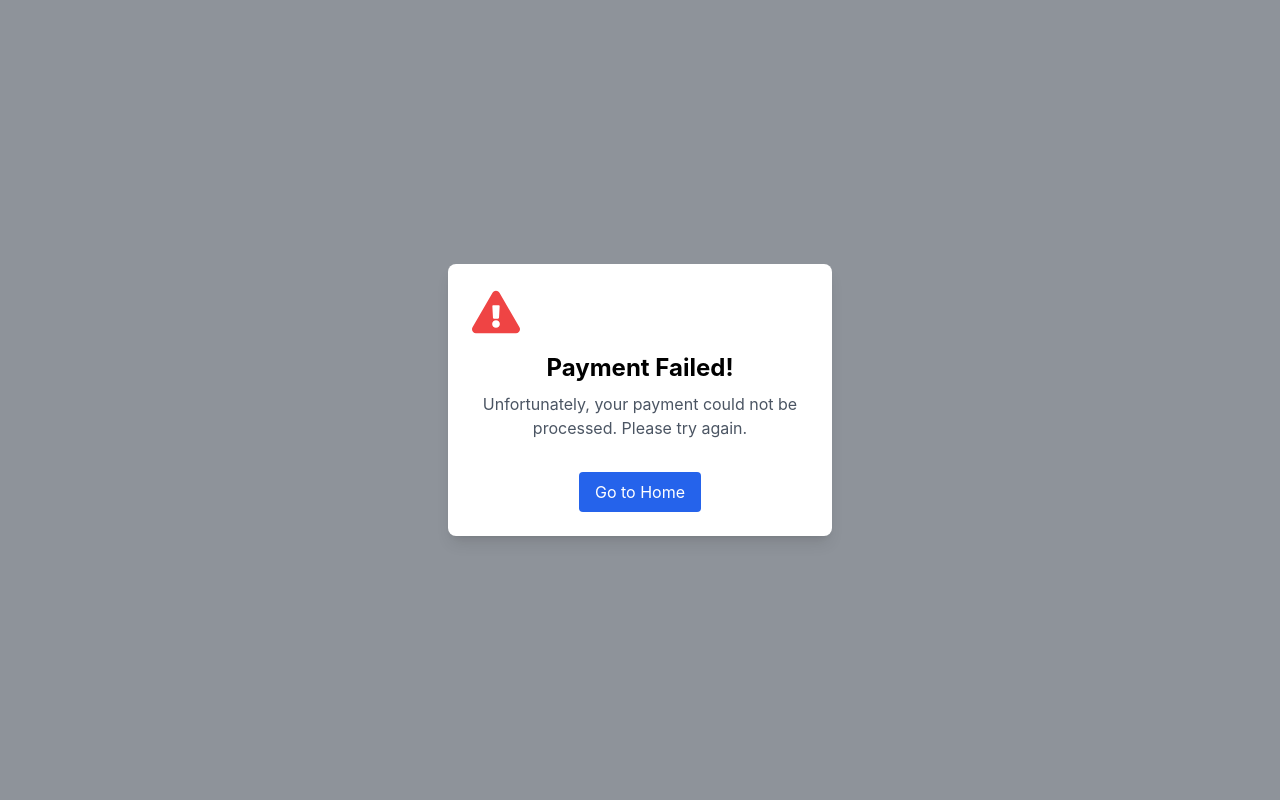
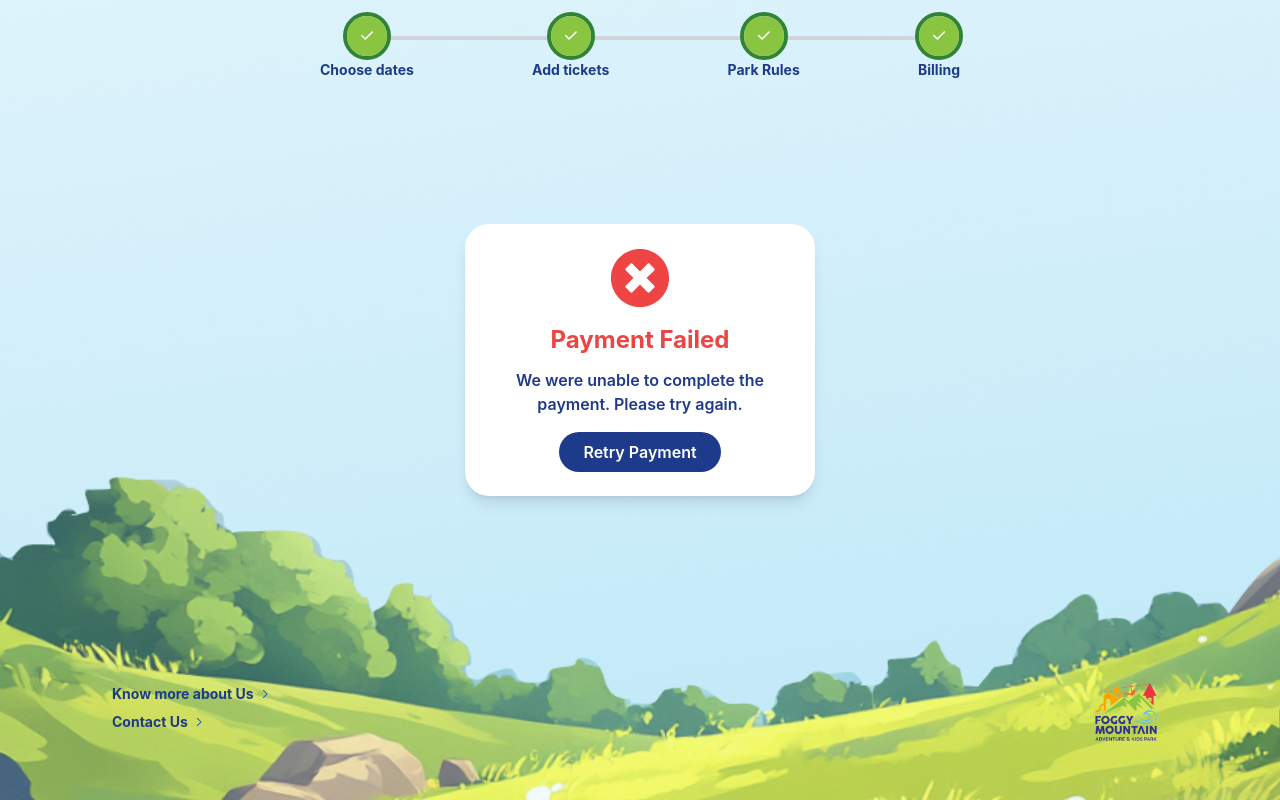
Before and after one commit to fayizIT/Ticket-Management, a React (Vite) app in the folder frontend-api/: page /payment-failed in a window 1280 px wide. Built offline with nearby package versions, Linux system fonts and the light colour scheme.

Commit message:
latest commit on booking summery and tickect cart  issue fixed

```diff
--- a/frontend-api/src/components/PaymentFailed.tsx
+++ b/frontend-api/src/components/PaymentFailed.tsx
@@ -1,28 +1,56 @@
-import React from 'react';
-import { FaExclamationTriangle } from 'react-icons/fa';
-import { useNavigate } from 'react-router-dom';
+import React from "react";
+import { FaTimesCircle } from "react-icons/fa";
+import { useNavigate } from "react-router-dom";
+import backgroundImage from "../../public/assets/TicketFrame.png";
+import Timeline from "./Timeline";
+import Image from "../../public/assets/clientlogo.png";
+import Footer from "./userFooter";
 
 const PaymentFailed: React.FC = () => {
   const navigate = useNavigate();
 
-  const handleRedirect = () => {
-    navigate("/"); // Redirect to home
+  const handleRetry = () => {
+    // Redirect to payment page or retry functionality
+    navigate("/billing");
   };
 
   return (
-    <div className="fixed inset-0 flex items-center justify-center bg-gray-800 bg-opacity-50">
-      <div className="bg-white rounded-lg shadow-lg p-6 max-w-sm mx-auto text-center">
-        <FaExclamationTriangle className="text-red-500 text-5xl mb-4" />
-        <h2 className="text-2xl font-bold mb-2">Payment Failed!</h2>
-        <p className="text-gray-600 mb-4">
-          Unfortunately, your payment could not be processed. Please try again.
-        </p>
-        <button
-          onClick={handleRedirect}
-          className="mt-4 px-4 py-2 bg-blue-600 text-white rounded hover:bg-blue-700 transition duration-300"
-        >
-          Go to Home
-        </button>
+    <div
+      className="min-h-screen flex flex-col bg-no-repeat bg-cover bg-center w-full"
+      style={{
+        backgroundImage: `url(${backgroundImage})`,
+        backgroundSize: "cover",
+      }}
+    >
+      <Timeline currentStep={4} onStepClick={() => console.log("Step clicked!")} />
+
+      <div className="flex flex-col items-center justify-center w-full flex-grow p-4 md:p-8">
+        <div className="bg-white rounded-3xl shadow-lg p-4 md:p-6 w-[350px] max-w-md text-center">
+          {/* Failed Icon */}
+          <div className="w-full flex justify-center mb-4">
+            <FaTimesCircle className="text-red-500 text-5xl md:text-6xl" />
+          </div>
+
+          {/* Failed Message */}
+          <h2 className="text-xl md:text-2xl font-bold mb-3 text-red-500">
+            Payment Failed
+          </h2>
+          <p className="text-blue-900 font-semibold text-sm md:text-base mb-4">
+            We were unable to complete the payment. Please try again.
+          </p>
+
+          {/* Retry Button */}
+          <button
+            onClick={handleRetry}
+            className="bg-blue-900 text-white py-2 px-6 rounded-full hover:bg-blue-900 font-semibold"
+          >
+            Retry Payment
+          </button>
+        </div>
+      </div>
+
+      <div className="flex flex-col md:flex-row w-full justify-between p-4 md:p-8">
+      <Footer imageSrc={Image} />
       </div>
     </div>
   );
--- a/frontend-api/src/components/PaymentSuccess.tsx
+++ b/frontend-api/src/components/PaymentSuccess.tsx
@@ -1,6 +1,6 @@
 import React from "react";
 import { FaCheckCircle } from "react-icons/fa";
-import { useNavigate, useLocation } from "react-router-dom";
+import { useLocation } from "react-router-dom";
 import { PdfGenerator } from "./PdfGenerator";
 import backgroundImage from "../../public/assets/TicketFrame.png";
 import RightFooter from "./RightFooter";
@@ -9,13 +9,8 @@ import Timeline from "./Timeline";
 import Image from "../../public/assets/clientlogo.png";
 
 const PaymentSuccess: React.FC = () => {
-  const navigate = useNavigate();
   const location = useLocation();
   const bookingData = location.state?.bookingData;
-
-  const handleRedirect = () => {
-    navigate("/");
-  };
 
   // Format date to "15 October 2024"
   const formattedDate = bookingData?.dateOfVisit
--- a/frontend-api/src/components/userFooter.tsx
+++ b/frontend-api/src/components/userFooter.tsx
@@ -7,11 +7,15 @@ interface FooterProps {
 
 const Footer: React.FC<FooterProps> = ({ imageSrc }) => {
   return (
-    <div className="flex flex-col md:flex-row items-center justify-between w-full mt-4 p-4  border-gray-300 space-y-4 md">
+    <div className="flex flex-col items-center w-full mt-4 p-4  border-gray-300 space-y-4">
+      {/* Main Footer Content */}
+      <div className="flex flex-col md:flex-row items-center justify-between w-full">
+
         {/* Left Section */}
-      <div className="text-center md:text-start text-blue-900 space-y-2">
+        <div className="text-center md:text-start text-blue-900 space-y-2 md:ml-16 -mt-2">
+          <div className="flex flex-col items-center md:items-start space-y-2">
             <h2 className="text-xs md:text-sm font-bold flex items-center justify-center md:justify-start">
-          Know More About Us
+              Know more about Us
               <GoChevronRight className="ml-1 text-blue-700" />
             </h2>
             <h2 className="text-xs md:text-sm font-bold flex items-center justify-center md:justify-start">
@@ -19,10 +23,12 @@ const Footer: React.FC<FooterProps> = ({ imageSrc }) => {
               <GoChevronRight className="ml-1 text-blue-700" />
             </h2>
           </div>
+        </div>
 
         {/* Right Section */}
-      <div className="flex justify-center md:justify-end">
-        <img src={imageSrc} alt="Logo" className="h-8 sm:h-12 md:h-16" />
+        <div className="flex justify-center md:justify-end md:mr-16 mt-4 md:mt-0">
+          <img src={imageSrc} alt="Logo" className="h-12 sm:h-16 md:h-20" />
+        </div>
       </div>
     </div>
   );
--- a/frontend-api/src/pages/UserSide/ReviewBooking/BookingSummary.tsx
+++ b/frontend-api/src/pages/UserSide/ReviewBooking/BookingSummary.tsx
@@ -116,7 +116,7 @@ export const BookingSummary: React.FC<BookingSummaryProps> = ({
                     <FaUser className="w-6 h-6 text-blue-900" />
                     <div className="ml-2">
                       <h4 className="font-bold text-sm">{category.name}</h4>
-                      <p className="text-xs text-blue-900">
+                      <p className="text-xs font-semibold text-blue-900">
                         ₹{category.price.toFixed(2)}
                       </p>
                     </div>
@@ -153,7 +153,7 @@ export const BookingSummary: React.FC<BookingSummaryProps> = ({
                     </div>
                   </div>
 
-                  <p className="text-xs text-blue-900 w-1/5 text-right">
+                  <p className="text-xs font-semibold text-blue-900 w-1/5 text-right">
                     ₹{(count * category.price).toFixed(2)}
                   </p>
                 </div>
--- a/frontend-api/src/pages/UserSide/TicketCart/RightPanel.tsx
+++ b/frontend-api/src/pages/UserSide/TicketCart/RightPanel.tsx
@@ -79,10 +79,10 @@ const RightPanel: React.FC<{
               <div className="flex items-center">
                 <FaUser className="w-5 h-5 mr-2 text-blue-900" />
                 <div>
-                  <h4 className="font-medium text-sm text-blue-900">
+                  <h4 className="font-semibold text-sm text-blue-900">
                     {category.name}
                   </h4>
-                  <p className="text-xs text-blue-900">
+                  <p className="text-xs text-blue-900 font-semibold">
                     ₹{category.price.toFixed(2)}
                   </p>
                 </div>
@@ -121,13 +121,13 @@ const RightPanel: React.FC<{
       <div className="flex items-center bg-blue-50 p-2 rounded-md mb-3">
         <input
           type="text"
-          className="bg-transparent border-none flex-grow text-xs focus:outline-none placeholder-blue-900"
+          className="bg-transparent border-none flex-grow text-xs focus:outline-none placeholder-blue-900 font-semibold"
           placeholder="Enter a Coupon code"
           value={couponCode}
           onChange={(e) => setCouponCode(e.target.value)}
         />
         <button
-          className="bg-blue-900 text-white rounded-md px-2 py-1 text-xs hover:bg-blue-900"
+          className="bg-blue-900 text-white rounded-md px-2 py-1 text-xs hover:bg-blue-900 font-semibold"
           onClick={handleApplyCoupon}
         >
           {activeCoupon ? "Remove" : "Apply"}
--- a/frontend-api/src/pages/UserSide/TicketCart/TicketCartPage.tsx
+++ b/frontend-api/src/pages/UserSide/TicketCart/TicketCartPage.tsx
@@ -2,25 +2,21 @@ import React, { useEffect, useState } from "react";
 import { useDispatch, useSelector } from "react-redux";
 import {
   fetchTicketCategories,
-  applyDiscount,
-  removeDiscount,
 } from "../../../redux/ticketSlice";
 import LeftPanel from "./LeftPanel";
 import RightPanel from "./RightPanel";
 import { useNavigate } from "react-router-dom";
 import Timeline from "../../../components/Timeline";
 import { toast } from "react-toastify";
-import { GoChevronRight } from "react-icons/go";
 import Image from "../../../../public/assets/clientlogo.png";
 import backgroundImage from "../../../../public/assets/TicketFrame.png";
+import Footer from "../../../components/userFooter";
 
 const TicketCartPage: React.FC = () => {
   const navigate = useNavigate();
   const dispatch = useDispatch();
   const selectedDate = useSelector((state: any) => state.date.selectedDate);
-  const { tickets, activeCoupon, discountedTotal, categories } = useSelector(
-    (state: any) => state.ticketCategory
-  );
+  const { tickets } = useSelector((state: any) => state.ticketCategory);
   const [couponCode, setCouponCode] = useState("");
   const [currentStep, setCurrentStep] = useState(1);
 
@@ -73,33 +69,20 @@ const TicketCartPage: React.FC = () => {
       }}
     >
       <Timeline currentStep={currentStep} onStepClick={handleStepClick} />
-      <div className="flex flex-col md:flex-row justify-center items-stretch p-8 space-y-6 md:space-y-0 md:space-x-6 mt-3">
-        <div className="flex-1 max-w-md w-full h-auto md:h-[500px]">
+      <div className="flex flex-col md:flex-row justify-center items-stretch space-y-6 md:space-y-0 md:space-x-6 mt-5 px-4 md:px-0">
+        <div className="flex-1 max-w-md w-full h-auto md:h-[355px]">
           <LeftPanel setCouponCode={setCouponCode} />
-          <div className="mt-4 text-start text-blue-900 space-y-2">
-            <h2 className="text-sm md:text-sm font-bold flex items-center">
-              Know More About Us
-              <GoChevronRight className="ml-1 text-blue-900" />
-            </h2>
-            <h2 className="text-sm md:text-sm font-bold flex items-center">
-              Contact Us
-              <GoChevronRight className="ml-1 text-blue-500" />
-            </h2>
-            <hr className="border-t border-gray-300 w-[90%] md:w-[185%] my-2 mx-auto border-t-2" />
-          </div>
         </div>
-        <div className="flex-1 max-w-md w-full h-auto md:h-[500px]">
+        <div className="flex-1 max-w-md w-full h-auto md:h-[355px]">
           <RightPanel
             handleConfirm={handleConfirm}
             couponCode={couponCode}
             setCouponCode={setCouponCode}
           />
-          <div className="flex justify-center mt-1">
-            <div className="flex-1 flex justify-end items-center ">
-              <img src={Image} alt="Logo" className="h-8 sm:h-12 md:h-16" />
-            </div>
-          </div>
         </div>
+      </div>
+      <div className="flex flex-col md:flex-row w-full justify-between p-4 md:p-8">
+        <Footer imageSrc={Image} />
       </div>
     </div>
   );
```
Lines whose indentation alone changed are shown as unchanged.
